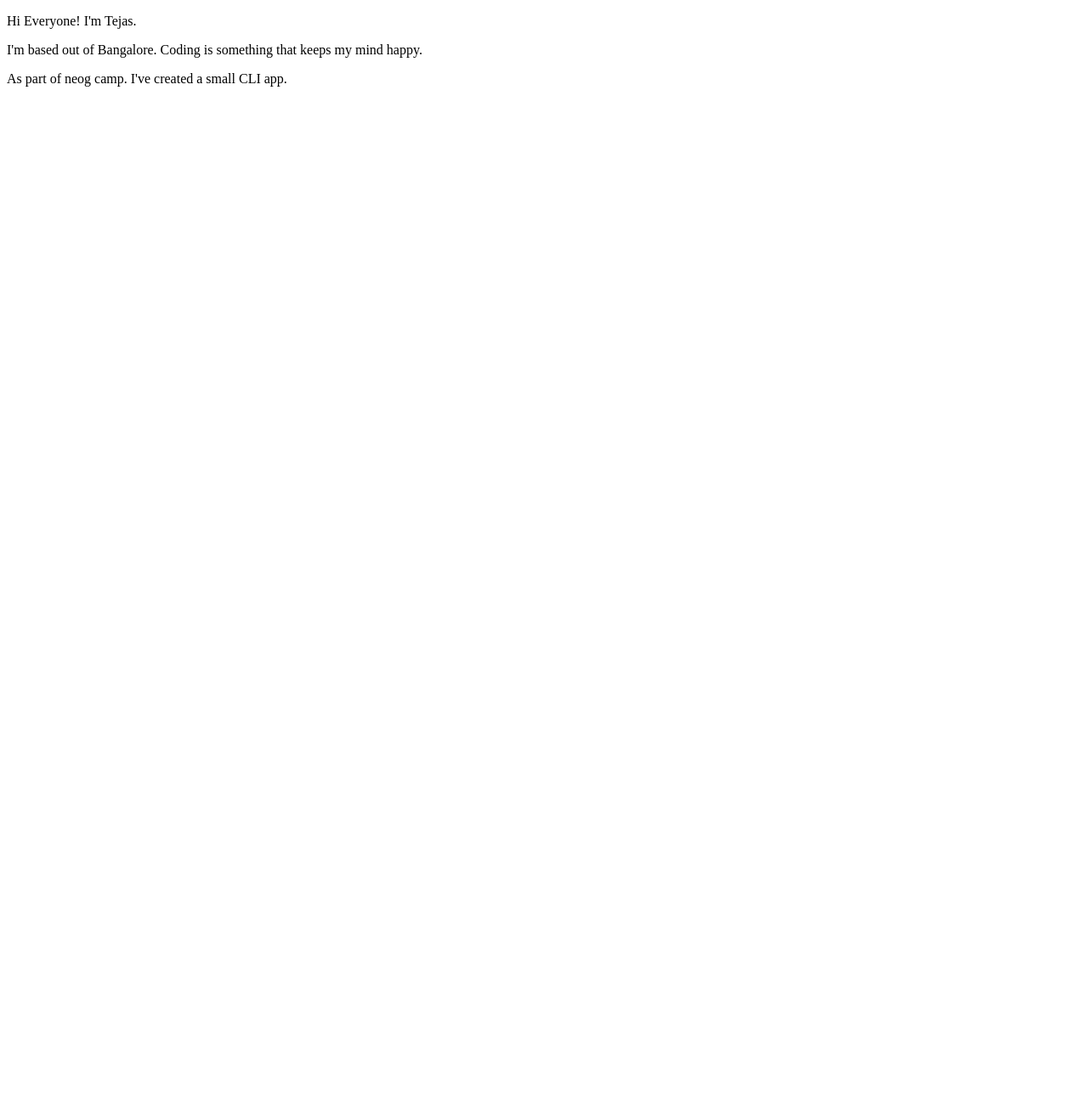
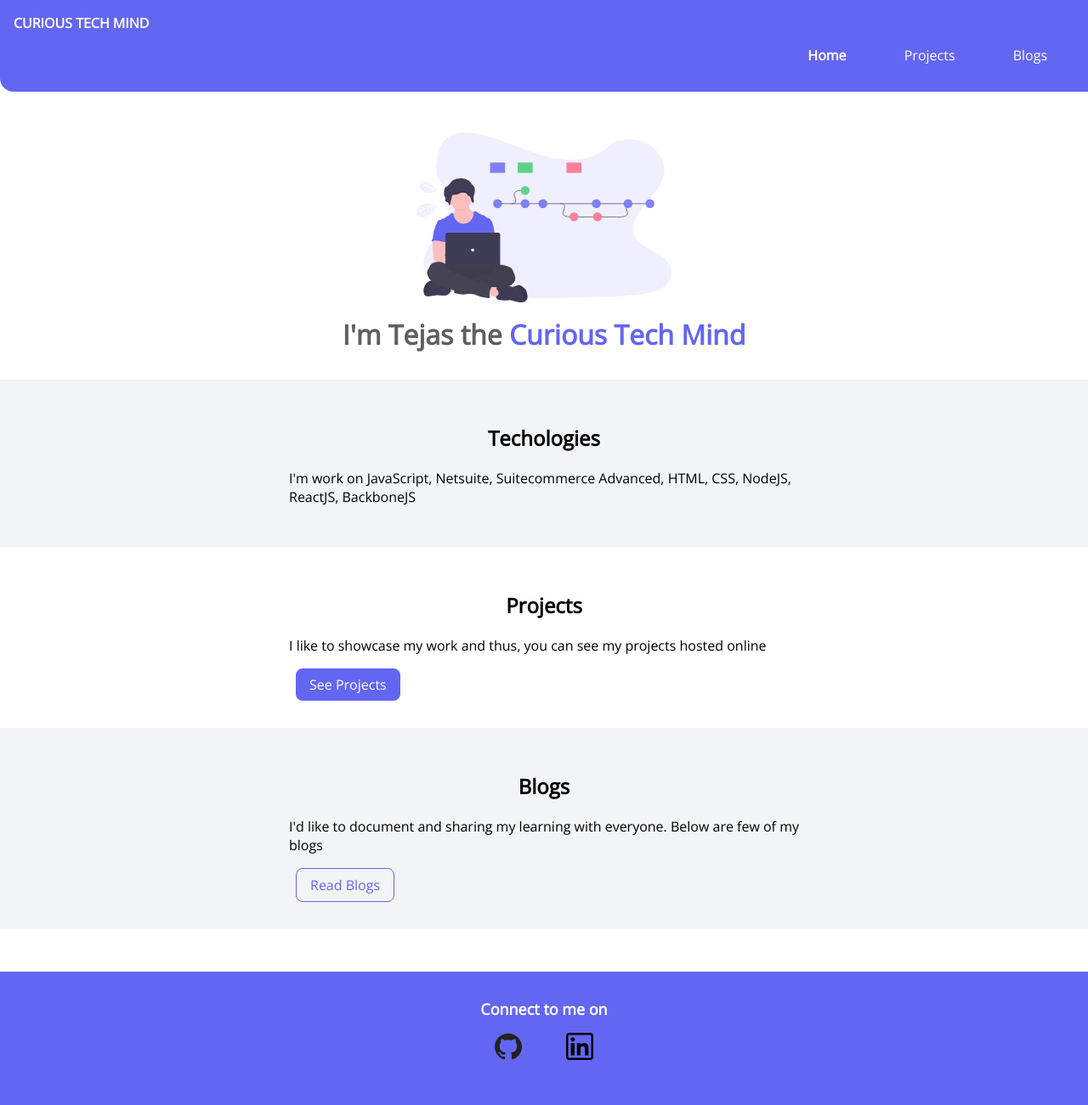
Before and after one commit to hntejas/my-profile, a plain HTML site: page index.html in a window 1280 px wide. Shown: the whole page at 85% size. Before the commit the page ends 800 px from the top, so only its background shows below. Drawn offline with nearby package versions, Linux system fonts and the light colour scheme.

```diff
--- a/index.html
+++ b/index.html
@@ -1,14 +1,70 @@
 <!DOCTYPE html>
 <html lang="en">
 <head>
-    <meta charset="UTF-8">
-    <meta name="viewport" content="width=device-width, initial-scale=1.0">
-    <title>Neog Profile</title>
+  <meta charset="UTF-8">
+  <meta name="viewport" content="width=device-width, initial-scale=1.0">
+  <link rel="stylesheet" href="styles.css">
+  <title>Tejas Dev</title>
 </head>
 <body>
-    <p>Hi Everyone! I'm Tejas.</p>
-    <p>I'm based out of Bangalore. Coding is something that keeps my mind happy.</p>
+  <nav class="navigation container">
+    <div class="nav-brand">CURIOUS TECH MIND</div>
+    <ul class="list-non-bullet nav-pills">
+      <li class="list-item-inline">
+        <a class="link link-active" href="/">Home</a>
+      </li>
+      <li class="list-item-inline">
+        <a class="link" href="/projects.html">Projects</a>
+      </li>
+      <li class="list-item-inline">
+        <a class="link" href="/blogs.html">Blogs</a>
+      </li>
+    </ul>
+  </nav>
 
-    As part of neog camp. I've created a small CLI app.
+  <header class="hero">
+    <img class="hero-img" src="images/banner-pic.svg" />
+    <h1 class="hero-heading">
+      I'm Tejas the <span class="heading-inverted">Curious Tech Mind</span>
+    </h1>
+  </header>
+
+  <section class="section ow">
+    <div class="container container-center">
+      <h1>Techologies</h1>
+      <p>I'm work on JavaScript, Netsuite, Suitecommerce Advanced, HTML, CSS, NodeJS, ReactJS, BackboneJS</p>
+    </div>
+  </section>
+
+  <section class="section">
+    <div class="container container-center">
+      <h1>Projects</h1>
+      <p>I like to showcase my work and thus, you can see my projects hosted online</p>
+
+      <a class="link link-primary" href="/projects.html">See Projects</a>
+    </div>
+  </section>
+
+  <section class="section ow">
+    <div class="container container-center">
+      <h1>Blogs</h1>
+      <p>I'd like to document and sharing my learning with everyone. Below are few of my blogs</p>
+
+      <a class="link link-secondary" href="/blogs.html">Read Blogs</a>
+    </div>
+  </section>
+
+  <footer class="footer">
+    <div class="footer-header">Connect to me on</div>
+    <ul class="social-links list-non-bullets">
+      <li class="list-item-inline">
+        <a class="link" href="https://github.com/hntejas" target="_blank"><img class="social-icons" src="images/github.svg"/> </a>
+      </li>
+      <li class="list-item-inline">
+        <a class="link" href="https://www.linkedin.com/in/hntejas"><img class="social-icons" src="images/linkedin.svg"/> </a>
+      </li>
+    </ul>
+  </footer>
+
 </body>
 </html>
--- /dev/null
+++ b/styles.css
@@ -0,0 +1,192 @@
+@import url('https://fonts.googleapis.com/css2?family=Open+Sans:ital,wght@0,400;1,700&display=swap');
+
+/* variables in css */
+:root {
+    --primary-color: #6366F1;
+    --off-white: #F3F4F5;
+    --dark-gray: #5f5f5f;
+}
+
+body {
+    font-family: 'Open Sans', sans-serif;
+    padding: 0;
+    margin: 0;
+}
+
+hr{
+    margin: 2rem 0;
+}
+
+/* container */
+.container {
+    padding-left: 1rem;
+    padding-right: 1rem;
+}
+
+.container-center {
+    max-width: 600px;
+    margin: auto;
+}
+
+/* links */
+.link{
+    box-sizing: border-box;
+    text-decoration: none;
+    padding: 0.5rem 1rem;
+    margin: 0 0.5rem;
+}
+
+.link-primary{
+    background-color: var(--primary-color);
+    border-radius: 0.5rem;
+    color: white;
+    display: block;
+    width: fit-content;
+}
+
+.link-secondary{
+    color: var(--primary-color);
+    border-radius: 0.5rem;
+    border: 1px solid var(--primary-color);
+    display: block;
+    width: fit-content;
+}
+
+.link-inline{
+    display: inline;
+}
+
+.link-back-to-page{
+    padding: 0;
+    margin: 0.5rem;
+    color: black;
+    display: block;
+    width: fit-content;
+}
+
+.project-cta{
+    display: flex;
+    flex-direction: row;
+}
+
+/* lists */
+
+.list-non-bullet{
+    list-style: none;
+}
+
+.list-item-inline{
+    display: inline;
+    padding: 0rem 0.5rem;
+}
+
+ul {
+    padding-inline-start: 0;
+}
+
+/* navs */
+
+.navigation{
+    background-color: var(--primary-color);
+    color: white;
+    padding: 1rem;
+    border-bottom-left-radius: 1rem;
+}
+
+.navigation .nav-brand{
+    font-weight: bold;
+}
+
+.navigation .link{
+    color: white;
+}
+
+.navigation .nav-pills{
+    text-align: right;
+}
+
+.navigation .link-active{
+    font-weight: bold;
+}
+
+/* header */
+
+.hero {
+    padding: 2rem;
+}
+
+.hero .hero-img{
+    max-width: 300px;
+    display: block;
+    margin: auto;
+    padding: 1rem 0;
+}
+
+.hero .hero-heading{
+    color: var(--dark-gray);
+    text-align: center;
+    margin-top: 0;
+    margin-bottom: 0;
+}
+
+.hero .hero-heading .heading-inverted{
+    color: var(--primary-color)
+}
+
+/* section */
+
+.section{
+    padding: 2rem;
+}
+
+.section h1 {
+    text-align: center;
+}
+
+.ow{
+    background-color: var(--off-white);
+}
+
+/* footer */
+
+.footer{
+    background-color: var(--primary-color);
+    padding: 2rem 1rem;
+    text-align: center;
+    color: white;
+    margin-top: 50px;
+}
+
+.footer .footer-header{
+    font-weight: bold;
+    font-size: large;
+}
+
+.footer .link{
+    color: white;
+}
+
+.footer ul{
+    padding-inline-start: 0;
+}
+
+.social-links .link {
+    margin: 0;
+}
+
+.social-links .social-icons{
+    height: 2rem;
+    width: 2rem;
+}
+
+/* Mobile devices */
+
+@media (max-width: 500px) {
+    .list-item-inline{
+        padding: 0;
+    }
+
+    nav .link{
+        margin: 0;
+    }
+  }
```
Also changed, not shown: blogs.html (added, +54 -0 lines), blogs/guide-to-simple-readme.html (added, +91 -0 lines), lib/component.html (added, +146 -0 lines), projects.html (added, +77 -0 lines), images/banner-pic.svg (added), images/github.svg (added), images/linkedin.svg (added).
